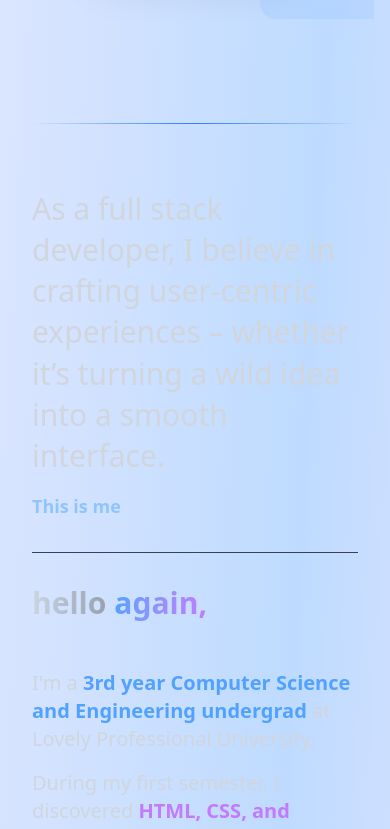
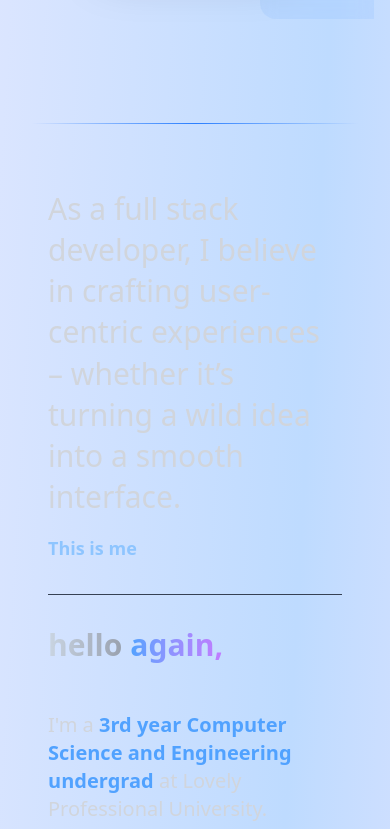
Before and after one commit to vedantlahane/portfolio, a React (Vite) app in the folder client/: page / in a window 390 px wide. Shown: the part 1040-1869 px from the top of the page. Built offline with nearby package versions, Linux system fonts and the light colour scheme.

Commit message:
Enhance padding in AboutSection for better responsiveness

```diff
--- a/client/src/components/home/AboutSection.jsx
+++ b/client/src/components/home/AboutSection.jsx
@@ -10,7 +10,7 @@
   }, []);
 
   return (
-    <section className="py-16 bg-transparent">
+    <section className="py-16 px-4 sm:px-6 lg:px-8 bg-transparent">
       <div className=" mx-auto px-4 sm:px-8">
         {/* Header */}
         <motion.div
```
